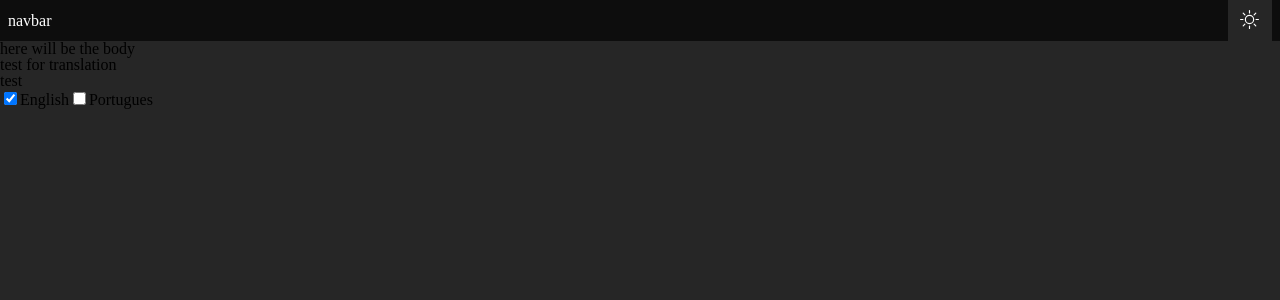
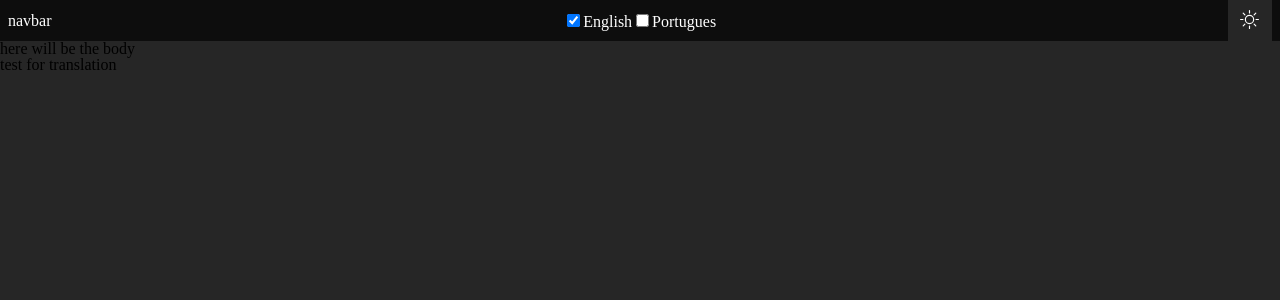
Before and after one commit to sandromatiass/DevSandroMatias, a React (Vite) app: page / in a window 1280 px wide. Shown: the top 300 px of the page. Built offline with nearby package versions, Linux system fonts and the light colour scheme.

Commit message:
correction position button language

```diff
--- a/src/App.tsx
+++ b/src/App.tsx
@@ -1,18 +1,16 @@
+/*impotation configuration styles */
 import GlobalStyles from "./shared/Styles";
 
+/*importation containers */
 import CHeader from "./shared/Components/Containers/CHeader/CHeader";
 import CBody from "./shared/Components/Containers/CBody/CBody.tsx";
 
+/*Importation theme*/
 import { LightMode } from "./shared/Styles/Themes/LightMode/LightMode.ts";
 import { DarkMode } from "./shared/Styles/Themes/DarkMode/DarkMode.ts";
 
-
 import { ThemeProvider } from "styled-components";
 import useThemeMode from "./shared/Utils/Hooks/useThemeMode.ts";
-
-import ButtonTranslate from "./shared/Components/ButtonTranslate/ButtonTranslate.tsx";
-
-import AboutMe from "./shared/Sections/AboutMe/AboutMe.tsx";
 
 
 function App() {
@@ -20,16 +18,12 @@ function App() {
 
   const themeMode = theme === "LightMode" ? LightMode : DarkMode;
 
-
-
   return (
     <>
       <ThemeProvider theme={themeMode}>
         <GlobalStyles/>
         <CHeader themeChanger={themeChanger}/>
         <CBody/>
-        <AboutMe/>
-        <ButtonTranslate/>
       </ThemeProvider>
     </>
   )
--- a/src/shared/Components/Navbar/Navbar.tsx
+++ b/src/shared/Components/Navbar/Navbar.tsx
@@ -1,10 +1,11 @@
-/*import Switch from "react-switch";*/
+import { useTheme } from "styled-components";
 
-import { useTheme } from "styled-components";
 import { SNavbar, SThemeButton } from "./Navbar.styles";
 
 import { BsSun } from 'react-icons/bs';
 import { BsMoonStars } from 'react-icons/bs';
+
+import ButtonTranslate from "../ButtonTranslate/ButtonTranslate";
 
 export interface themeChangeProps {
   themeChanger: () => void;
@@ -16,6 +17,7 @@ const Navbar = ({themeChanger}: themeChangeProps) => {
   return (
     <SNavbar>
       <h1>navbar</h1>
+      <ButtonTranslate/>
       <SThemeButton>
         <label htmlFor="checkbox" className="switch">
           <input
```
